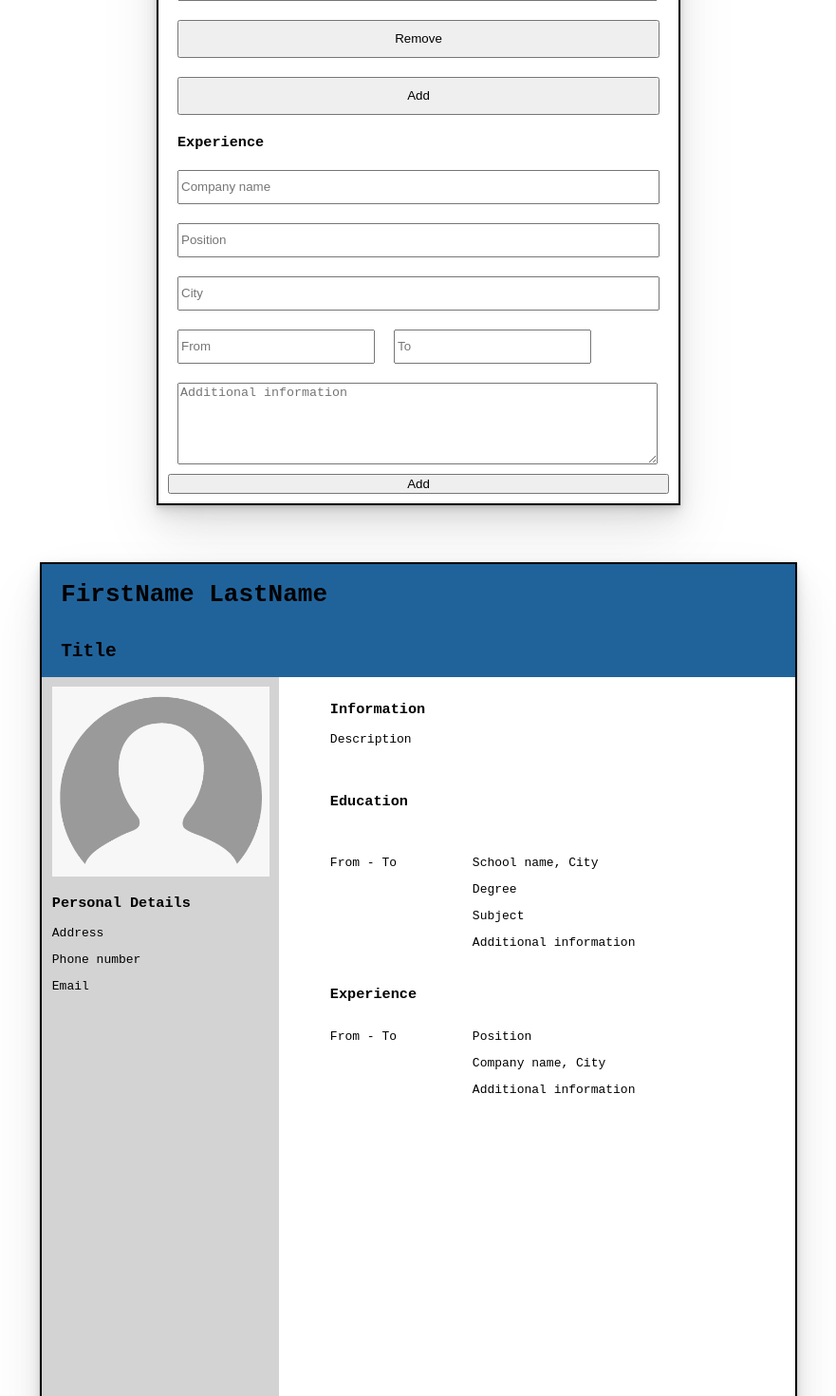
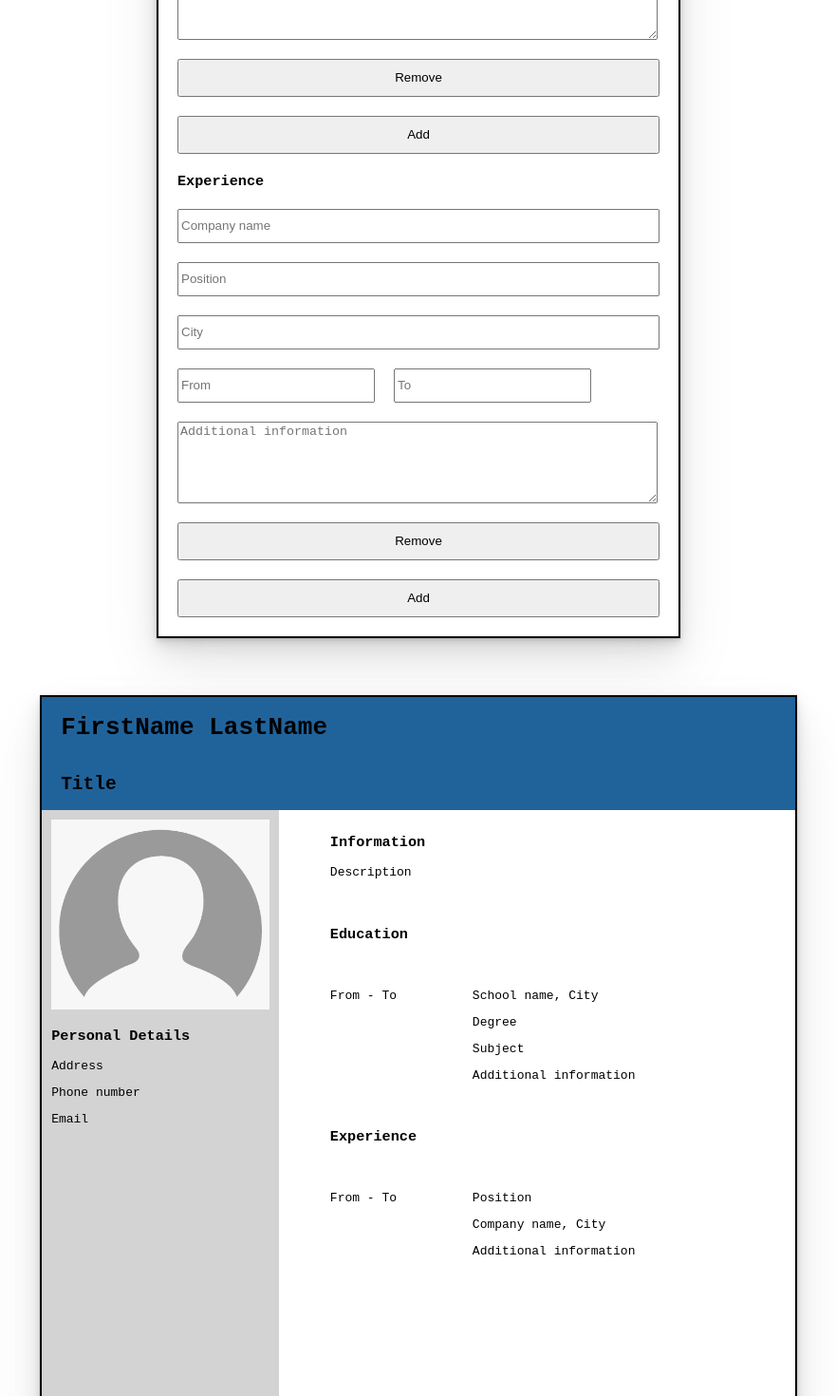
Before and after one commit to topihenrik/cv-project, a React (Create React App) app: page / in a window 1280 px wide. Shown: the part 1000-2470 px from the top of the page at 95% size, without its empty margins (199-1080 px from the left). Built offline with nearby package versions, Linux system fonts and the light colour scheme.

Commit message:
Adding photo now works

```diff
--- a/src/App.js
+++ b/src/App.js
@@ -15,6 +15,7 @@ function App() {
     phoneNumber: "",
     address: "",
     additionalInfo: "",
+    picture: "",
   });
 
 
@@ -39,8 +40,6 @@ function App() {
 
 
   const [experienceInfo, setExperienceInfo] = useState({
-    datas: [],
-    data: {
     companyName: "",
     position: "",
     city: "",
@@ -48,8 +47,12 @@ function App() {
     to: "",
     additionalInfo: "",
     id: uniqid(),
-    },
+    id2: uniqid(),
   });
+
+  const [experienceDatas, setExperienceDatas] = useState({
+    datas: {},
+  })
 
 
 
@@ -67,14 +70,17 @@ useEffect(() => {
   })
 
   setExperienceInfo({
-    datas: [
-      ...experienceInfo.datas,
-      experienceInfo.data,
-    ],
-    data: {
-      ...experienceInfo.data,
-    }
+    ...experienceInfo,
   })
+
+  setExperienceDatas({
+    datas: {
+      ...experienceDatas.datas,
+      [experienceInfo.id]: experienceInfo,
+    },
+  })
+
+
 },[]);
 
 
@@ -92,11 +98,13 @@ useEffect(() => {
           educationDatas={educationDatas}
           setEducationDatas={setEducationDatas}
           experienceInfo={experienceInfo}
-          setExperienceInfo={setExperienceInfo}/>
+          setExperienceInfo={setExperienceInfo}
+          experienceDatas={experienceDatas}
+          setExperienceDatas={setExperienceDatas}/>
         <Result
           generalInfo={generalInfo}
           educationInfo={educationDatas}
-          experienceInfo={experienceInfo}/>
+          experienceInfo={experienceDatas}/> {/* Changed this line */}
       </div>
       <Footer/>
     </>
--- a/src/components/Editor/Education/index.js
+++ b/src/components/Editor/Education/index.js
@@ -6,7 +6,7 @@ import "./style.css";
 
 
 function Education(props) {
-    const {educationInfo, setEducationInfo, educationDatas, setEducationDatas, handleDeletion} = props;
+    const {educationInfo, setEducationInfo, educationDatas, setEducationDatas, handleEducationDeletion} = props;
 
     /* console.log(educationInfo); */
 
@@ -90,7 +90,7 @@ function Education(props) {
                 name="additionalInfo"
                 value={educationInfo.additionalInfo}
                 onChange={handleChange}></textarea>
-            <button className="editorButton" value={educationInfo.id} onClick={handleDeletion}>Remove</button> {/* Deletion */}
+            <button className="editorButton" value={educationInfo.id} onClick={handleEducationDeletion}>Remove</button> {/* Deletion */}
         </>
     );
 
--- a/src/components/Editor/Experience/index.js
+++ b/src/components/Editor/Experience/index.js
@@ -1,28 +1,34 @@
 import React from "react";
+import { useEffect } from "react/cjs/react.development";
 import uniqid from "uniqid";
 import "./style.css";
 
 
 
 function Experience(props) {
-    const {experienceInfo, setExperienceInfo} = props;
+    const {experienceInfo, setExperienceInfo, experienceDatas, setExperienceDatas, handleExperienceDeletion} = props;
 
     function handleChange(e) {
         const value = e.target.value;
         setExperienceInfo({
-            datas: [
-                ...experienceInfo.datas,
-            ],
-            data: {
-                ...experienceInfo.data,
-                [e.target.name]: value,
-            }
-        })
+            ...experienceInfo,
+            [e.target.name]: value,
+        });
     }
 
 
+    useEffect(() => {
+        setExperienceDatas({
+            datas: {
+                ...experienceDatas.datas,
+                [experienceInfo.id]: experienceInfo,
+            },
+        });
+    }, [experienceInfo])
 
-    function addData() {
+
+
+    /* function addData() {
         setExperienceInfo({
             datas: [
                 ...experienceInfo.datas,
@@ -33,31 +39,31 @@ function Experience(props) {
                 id: uniqid(),
             }
         })
-    }
+    } */
 
     return(
         <section className="informationBox">
-            <h3 className="informationTitle">Experience</h3>
+
             <input
                 className="inputStyle1"
                 placeholder="Company name"
                 type="text"
                 name="companyName"
-                value={experienceInfo.data.companyName}
+                value={experienceInfo.companyName}
                 onChange={handleChange}/>
             <input
                 className="inputStyle1"
                 placeholder="Position"
                 type="text"
                 name="position"
-                value={experienceInfo.data.position}
+                value={experienceInfo.position}
                 onChange={handleChange}/>
             <input
                 className="inputStyle1"
                 placeholder="City"
                 type="text"
                 name="city"
-                value={experienceInfo.data.city}
+                value={experienceInfo.city}
                 onChange={handleChange}/>
             <div>
                 <input
@@ -65,14 +71,14 @@ function Experience(props) {
                     placeholder="From"
                     type="text"
                     name="from"
-                    value={experienceInfo.data.from}
+                    value={experienceInfo.from}
                     onChange={handleChange}/>
                 <input
                     className="inputStyle2"
                     placeholder="To"
                     type="text"
                     name="to"
-                    value={experienceInfo.data.to}
+                    value={experienceInfo.to}
                     onChange={handleChange}/>
             </div>
             <textarea
@@ -80,9 +86,9 @@ function Experience(props) {
                 placeholder="Additional information"
                 type="text"
                 name="additionalInfo"
-                value={experienceInfo.data.additionalInfo}
+                value={experienceInfo.additionalInfo}
                 onChange={handleChange}/>
-            <button onClick={addData}>Add</button>
+            {<button className="editorButton" value={experienceInfo.id} onClick={handleExperienceDeletion}>Remove</button>}
         </section>
     );
 
--- a/src/components/Editor/index.js
+++ b/src/components/Editor/index.js
@@ -7,7 +7,7 @@ import "./style.css";
 import { useEffect } from "react/cjs/react.development";
 
 function Editor(props) {
-    const {generalInfo, setGeneralInfo, educationInfo, setEducationInfo, educationDatas, setEducationDatas, experienceInfo, setExperienceInfo} = props;
+    const {generalInfo, setGeneralInfo, educationInfo, setEducationInfo, educationDatas, setEducationDatas, experienceInfo, setExperienceInfo, experienceDatas, setExperienceDatas} = props;
 
 
     function AddEducationSection(e) {
@@ -35,9 +35,32 @@ function Editor(props) {
     }, [educationInfo])
 
 
+    function AddExperienceSection(e) {
+        setExperienceInfo({
+            companyName: "",
+            position: "",
+            city: "",
+            from: "",
+            to: "",
+            additionalInfo: "",
+            id: uniqid(),
+            id2: uniqid(),
+        })
+    }
+
+    useEffect(() => {
+        setExperienceDatas({
+            datas: {
+                ...experienceDatas.datas,
+                [experienceInfo.id]: experienceInfo,
+            }
+        })
+    }, [experienceInfo])
 
 
-    function handleDeletion(e) /* Deletion */ {
+
+
+    function handleEducationDeletion(e) /* Deletion */ {
         const value = e.target.value;
 
         console.log("Before filter:");
@@ -63,6 +86,32 @@ function Editor(props) {
         })
     }
 
+    function handleExperienceDeletion(e) /* Deletion */ {
+        const value = e.target.value;
+
+        console.log("Before filter:");
+        console.log(experienceDatas.datas);
+
+        const filteredDatas = Object.keys(experienceDatas.datas)
+        .filter(key => ![value].includes(key))
+        .reduce((obj, key) => {
+          obj[key] = experienceDatas.datas[key];
+          return obj;
+        }, {});
+
+
+        console.log("[educationDatas.datas] After filter:");
+        console.log(experienceDatas.datas);
+        console.log("[filteredDatas] After filter:");
+        console.log(filteredDatas);
+
+        setExperienceDatas({
+            datas: {
+                ...filteredDatas,
+            }
+        })
+    }
+
 
     return(
         <div className="editorBox">
@@ -79,7 +128,7 @@ function Editor(props) {
                                 setEducationInfo={setEducationInfo}
                                 educationDatas={educationDatas}
                                 setEducationDatas={setEducationDatas}
-                                handleDeletion={handleDeletion}/>
+                                handleEducationDeletion={handleEducationDeletion}/>
                         </section>
                     )
                 })}
@@ -92,14 +141,29 @@ function Editor(props) {
 
             <button className="editorButton" onClick={AddEducationSection}>Add</button>
 
+            <h3 className="informationTitle">Experience</h3>
+            <ul className="editorUl">
+                {Object.keys(experienceDatas.datas).map((data) => {
+                    return(
+                        <section key={experienceDatas.datas[data].id2} className="informationBox">
+                            <Experience
+                                experienceInfo={experienceDatas.datas[data]}
+                                setExperienceInfo={setExperienceInfo}
+                                experienceDatas={experienceDatas}
+                                setExperienceDatas={setExperienceDatas}
+                                handleExperienceDeletion={handleExperienceDeletion}/>
+                        </section>
+                    )
+                })}
+            </ul>
 
 
 
+            {/* <Experience
+                experienceInfo={experienceInfo}
+                setExperienceInfo={setExperienceInfo}/> */}
 
-
-            <Experience
-                experienceInfo={experienceInfo}
-                setExperienceInfo={setExperienceInfo}/>
+        <button className="editorButton" onClick={AddExperienceSection}>Add</button>
         </div>
     );
 
--- a/src/components/Editor/style.css
+++ b/src/components/Editor/style.css
@@ -42,6 +42,10 @@
     margin: 10px;
 }
 
+.inputStyle4 {
+    margin: 10px;
+}
+
 
 .editorButton {
     display: flex;
--- a/src/components/Result/ExperienceResult/index.js
+++ b/src/components/Result/ExperienceResult/index.js
@@ -6,9 +6,7 @@ function ExperienceResult(props) {
     const {experienceInfo} = props;
     return(
         <>
-            <div className="experienceBox1">
-                <h3>Experience</h3>
-            </div>
+
             <div className="experienceBox2">
                 <div className="experienceBox2Time">
                     <p>{(experienceInfo.from===""?"From":experienceInfo.from) + " - " + (experienceInfo.to===""?"To":experienceInfo.to)}</p>
--- a/src/components/Result/index.js
+++ b/src/components/Result/index.js
@@ -15,7 +15,7 @@ function Result(props) {
             <div className="info20">
                 <div className="info21">
                     <section className="personalDetails">
-                        <img className="avatar" src={BlankAvatar} alt="Personal Avatar"/>
+                        <img className="avatar" src={(generalInfo.picture === "")?BlankAvatar:generalInfo.picture} alt="Personal Avatar"/>
                         <h3>Personal Details</h3>
                         <p>{generalInfo.address===""?"Address":generalInfo.address}</p>
                         <p>{generalInfo.phoneNumber===""?"Phone number":generalInfo.phoneNumber}</p>
@@ -38,14 +38,26 @@ function Result(props) {
                             </section>)
                         })}
                     </ul>
+                    <div className="experienceBox1">
+                        <h3>Experience</h3>
+                    </div>
                     <ul className="infoUl">
+                        {Object.keys(experienceInfo.datas).map((data) => {
+                            return(
+                            <section key={experienceInfo.datas[data].id} className="infoSection">
+                                <ExperienceResult experienceInfo={experienceInfo.datas[data]}/>
+                            </section>)
+                        })}
+                    </ul>
+
+                    {/* <ul className="infoUl">
                         {experienceInfo.datas.map((data) => {
                             return(
                             <section key={data.id} className="infoSection">
                                 <ExperienceResult experienceInfo={data}/>
                             </section>)
                         })}
-                    </ul>
+                    </ul> */}
                 </div>
             </div>
 
--- a/src/components/Result/style.css
+++ b/src/components/Result/style.css
@@ -59,7 +59,7 @@
     margin: 0;
 }
 
-.educationBox1 {
+.educationBox1, .experienceBox1 {
     margin: 10px;
 }
 
@@ -85,5 +85,6 @@
 
 .avatar {
     height: 200px;
+    width: 230px;
     margin-top: 10px;
 }
```
Also changed, not shown: src/components/Editor/General/index.js (+17 -0 lines). Lines whose indentation alone changed are shown as unchanged.
